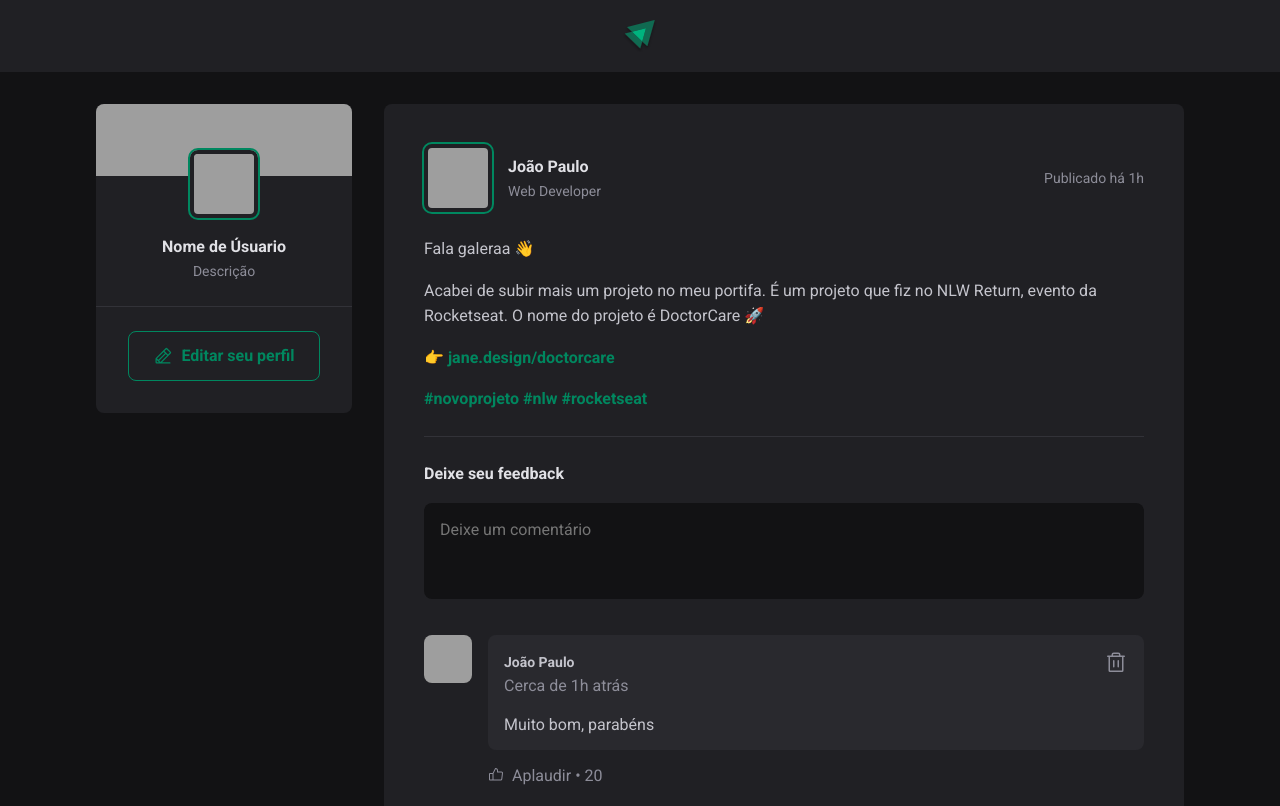
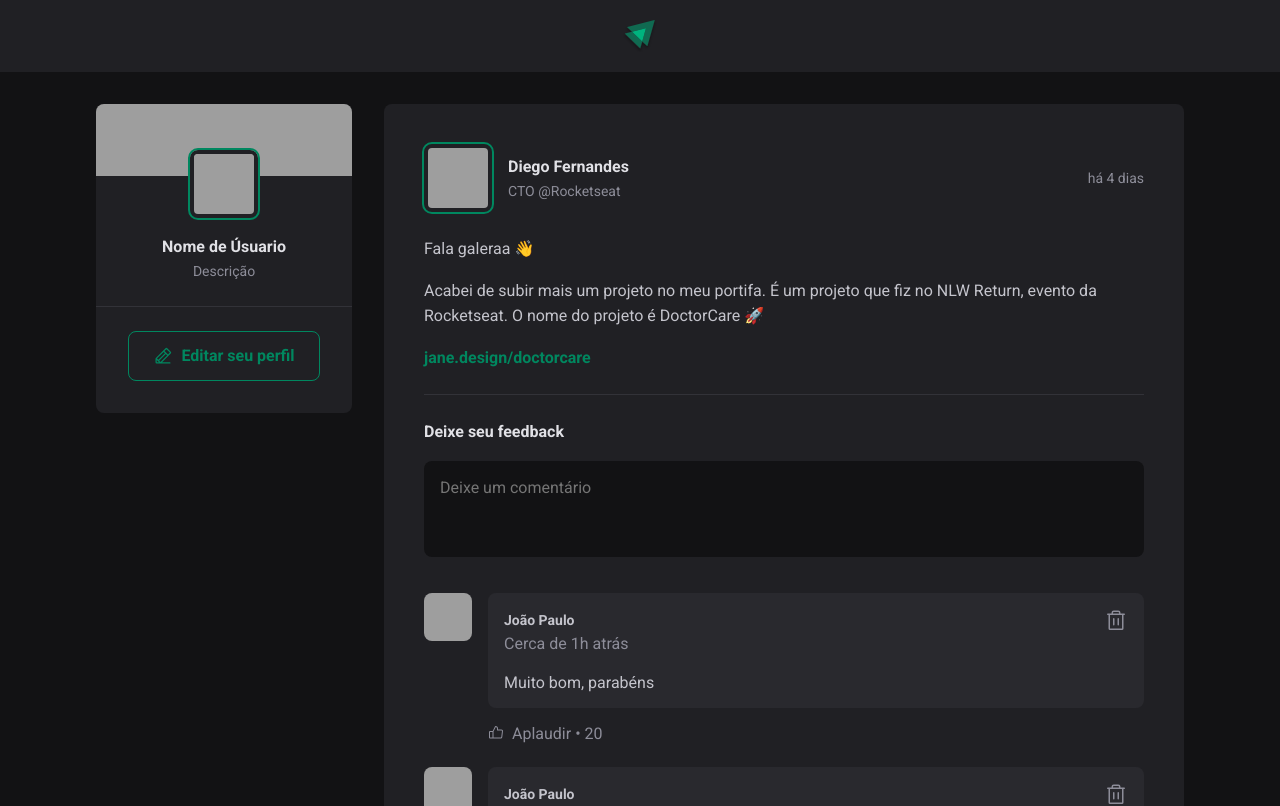
Before and after one commit to WelderFernandes/01-fundamentos-reactjs, a React (Vite) app: page / in a window 1280 px wide. Shown: the top 806 px of the page. Built offline with nearby package versions, Linux system fonts and the light colour scheme; grey boxes are pictures that could not be loaded.

Commit message:
chore: propriets post

```diff
--- a/package.json
+++ b/package.json
@@ -11,6 +11,7 @@
   },
   "dependencies": {
     "@phosphor-icons/react": "^2.0.14",
+    "date-fns": "^2.30.0",
     "react": "^18.2.0",
     "react-dom": "^18.2.0"
   },
--- a/src/App.jsx
+++ b/src/App.jsx
@@ -5,6 +5,42 @@
 
 import { Post } from './components/Post';
 import './global.css';
+
+
+const post = [
+  {
+    id: 1,
+    author: {
+      avatarUrl: 'https://github.com/diego3g.png',
+      name: 'Diego Fernandes',
+      role: 'CTO @Rocketseat'
+    },
+    content: [
+      { type: 'paragraph', content: 'Fala galeraa 👋' },
+      { type: 'paragraph', content: 'Acabei de subir mais um projeto no meu portifa. É um projeto que fiz no NLW Return, evento da Rocketseat. O nome do projeto é DoctorCare 🚀' },
+      { type: 'link', content: 'jane.design/doctorcare'
+    },
+    ],
+    publishedAt: new Date('2023-11-03 20:00:00'),
+
+  },
+  {
+    id: 2,
+    author: {
+      avatarUrl: 'https://github.com/maykbrito.png',
+      name: 'Mayk Brito',
+      role: 'Educator @Rocketseat'
+    },
+    content: [
+      { type: 'paragraph', content: 'Fala galeraa 👋' },
+      { type: 'paragraph', content: 'Acabei de subir mais um projeto no meu portifa. É um projeto que fiz no NLW Return, evento da Rocketseat. O nome do projeto é DoctorCare 🚀' },
+      { type: 'link', content: 'jane.design/doctorcare'
+    },
+    ],
+    publishedAt: new Date('2023-11-10 20:00:00'),
+  }
+
+]
 
 
 export function App() {
@@ -15,8 +51,16 @@
       <div className={styles.wrapper}>
         <Sidebar />
         <main>
-          <Post />
-          <Post />
+          {post.map(post => {
+            return (
+              <Post
+                key={post.id}
+                author={post.author}
+                content={post.content}
+                publishedAt={post.publishedAt}
+              />
+            )
+          })}
         </main>
       </div>
     </>
--- a/src/App.module.css
+++ b/src/App.module.css
@@ -7,5 +7,16 @@
     grid-template-columns: 256px 1fr;
     gap: 2rem;
     align-items: flex-start;
+}
 
+@media (max-width: 768px) {
+    html {
+        font-size: 87.5%;
+    }
 }
+
+@media (max-width: 768px) {
+    .wrapper {
+        grid-template-columns: 1fr;
+    }
+}
--- a/src/components/Post.jsx
+++ b/src/components/Post.jsx
@@ -1,30 +1,46 @@
-import { Avatar } from './Avatar'
-import { Comment } from './Comment'
-import styles from './Post.module.css'
+import { format, formatDistanceToNow } from 'date-fns';
+import ptBR from 'date-fns/locale/pt-BR';
+import { Avatar } from './Avatar';
+import { Comment } from './Comment';
+import styles from './Post.module.css';
 
-export function Post() {
+export function Post({author, content, publishedAt} = props) {
+
+    const publishedDateFormatted = format(publishedAt,
+        "d 'de' LLLL 'às' HH:mm'h'",{
+            locale: ptBR
+        })
+
+    const publishedDateRelativeToNow = formatDistanceToNow(publishedAt, {
+        locale: ptBR,
+        addSuffix: true
+    })
+
     return (
         <article className={styles.post}>
             <header>
                 <div className={styles.author}>
-                    <Avatar src="https://i.pravatar.cc/150" />
+                    <Avatar src={author.avatarUrl} />
                     <div className={styles.authorInfo}>
-                        <strong>João Paulo</strong>
-                        <span>Web Developer</span>
+                        <strong>{author.name}</strong>
+                        <span>{author.role}</span>
                     </div>
                 </div>
 
-                <time title="11 de Maio às 08:13h" dateTime="2022-05-11 08:13:30">Publicado há 1h</time>
+                <time title={publishedDateFormatted} dateTime={publishedAt.toISOString()}>
+                    {publishedDateRelativeToNow}
+                </time>
             </header>
 
             <div className={styles.content}>
-                <p>Fala galeraa 👋</p>
-                <p>Acabei de subir mais um projeto no meu portifa. É um projeto que fiz no NLW Return, evento da Rocketseat. O nome do projeto é DoctorCare 🚀</p>
-                <p>👉{' '} <a href="#">jane.design/doctorcare</a></p>
-                <p> <a href="#">#novoprojeto </a>
-                    <a href="#">#nlw </a>
-                    <a href="#"> #rocketseat</a>
-                </p>
+                {content.map(line => {
+                    if(line.type === 'paragraph'){
+                        return <p key={line.content}>{line.content}</p>
+                    } else if(line.type === 'link'){
+                        return <p key={line.content}><a href="#">{line.content}</a></p>
+                    }
+                })
+                }
             </div>
 
             <form className={styles.commentForm}>
```
Also changed, not shown: 1 other file (tests, documents, lock files or other folders).
